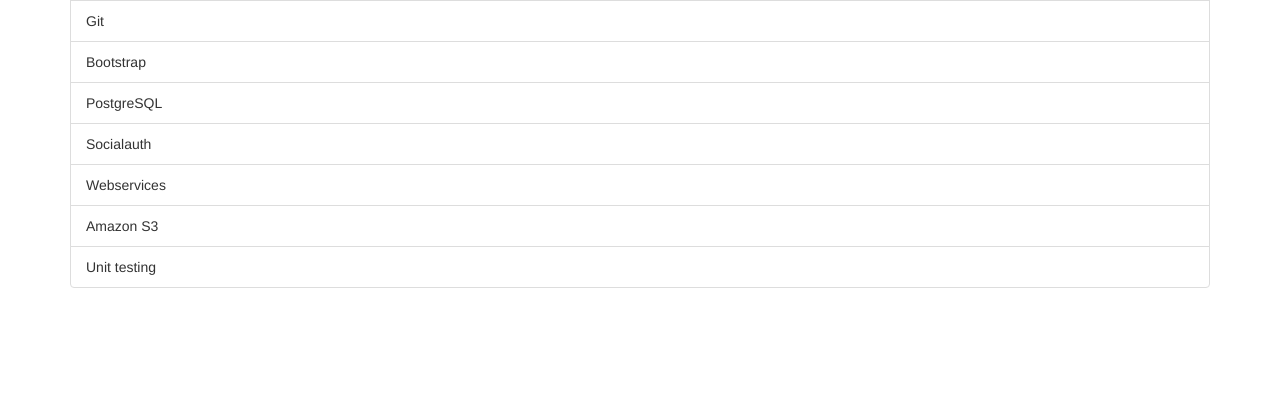
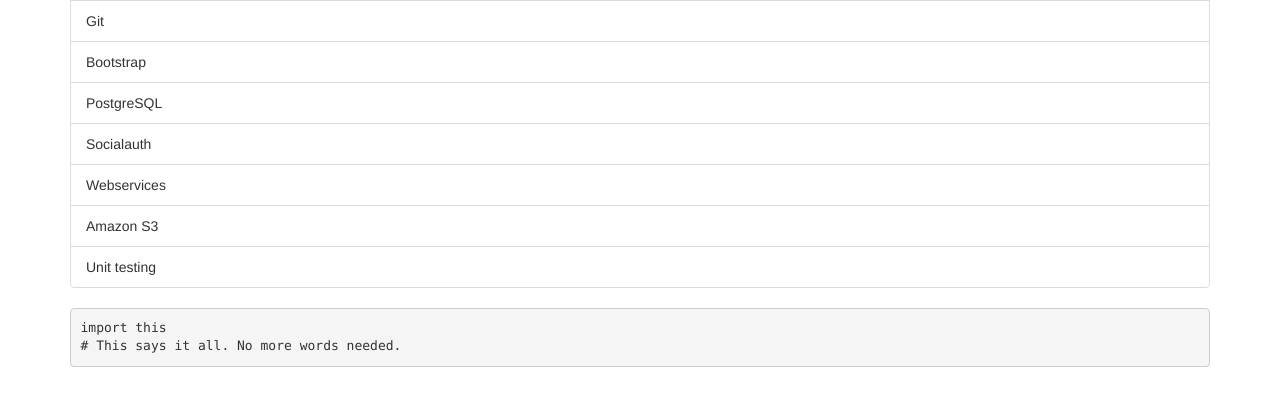
Before and after one commit to dimitripater/serpia, a Django app: page / in a window 1280 px wide. Shown: the part 353-759 px from the top of the page. Run offline with Django 3.2, Linux system fonts and the light colour scheme; some libraries are stand-ins or nearby versions.

Commit message:
even more content

```diff
--- a/frontend/templates/home.html
+++ b/frontend/templates/home.html
@@ -33,10 +33,15 @@
         </ul>
 
       </div>
+<pre class="prettyprint">
+import this
+# This says it all. No more words needed.
+</pre>
     </div>
     <script src="https://code.jquery.com/jquery.js"></script>
     {% bootstrap_javascript %}
-      <script type="text/javascript">
+    <script src="https://google-code-prettify.googlecode.com/svn/loader/run_prettify.js"></script>
+    <script type="text/javascript">
 
       var _gaq = _gaq || [];
       _gaq.push(['_setAccount', 'UA-241121-5']);
@@ -48,7 +53,7 @@
         var ga = document.createElement('script'); ga.type = 'text/javascript'; ga.async = true;
         ga.src = ('https:' == document.location.protocol ? 'https://ssl' : 'http://www') + '.google-analytics.com/ga.js';
         var s = document.getElementsByTagName('script')[0]; s.parentNode.insertBefore(ga, s);
-      })();
+    })();
 
     </script>
   </body>
```
